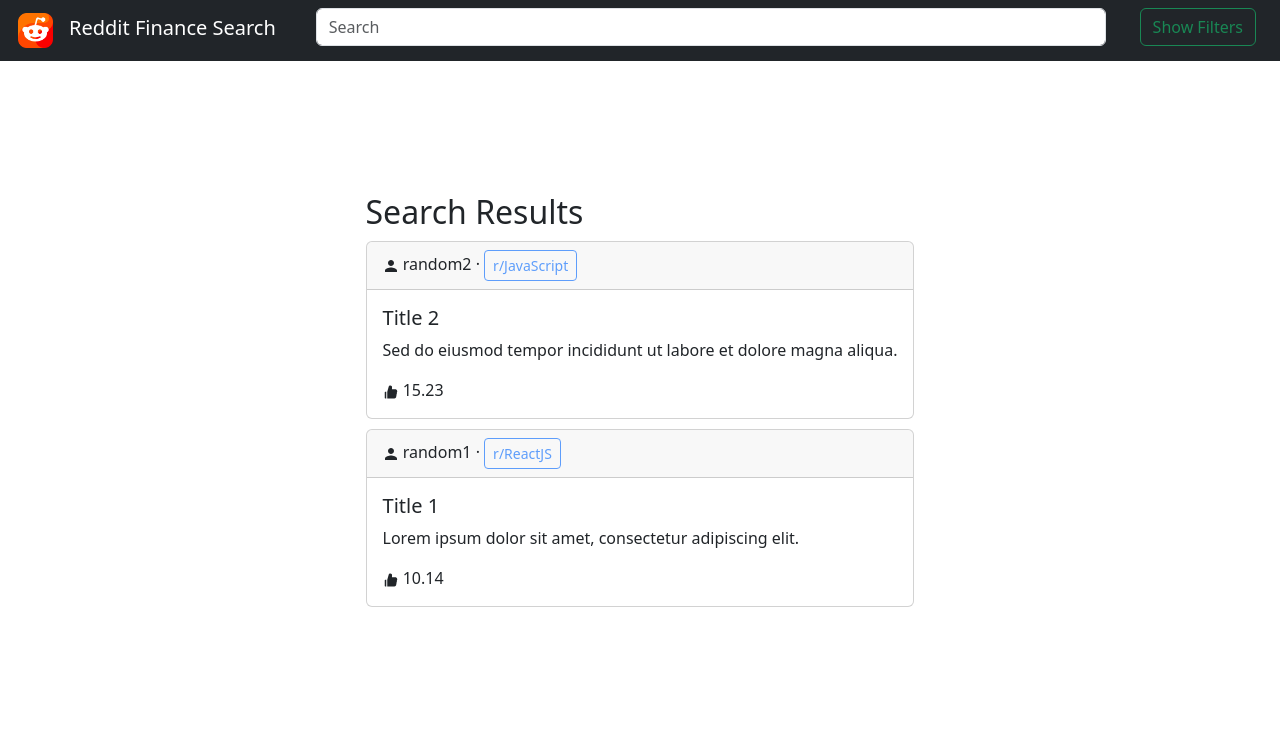
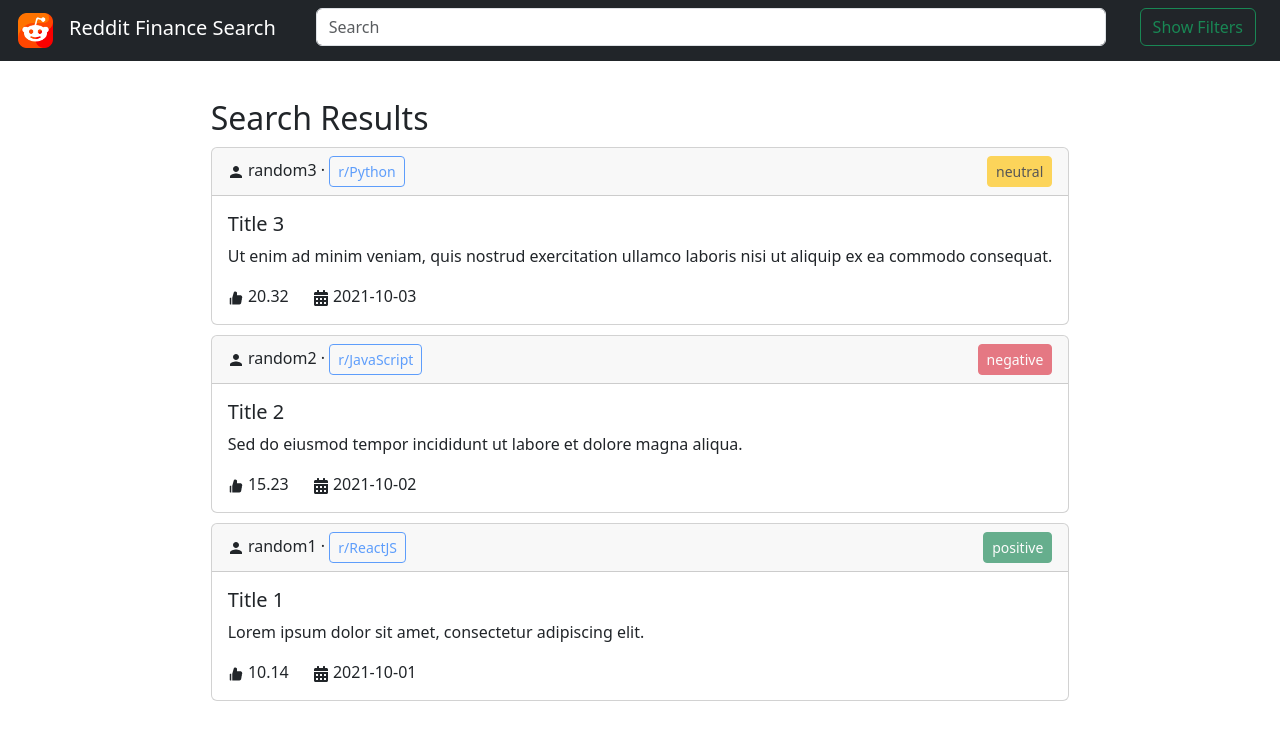
Before and after one commit to IngaleOmkar/Information-Retrieval, a React (Create React App) app in the folder ir-app/: page / in a window 1280 px wide. Shown: the top 740 px of the page. Built offline with nearby package versions, Linux system fonts and the light colour scheme.

Commit message:
UI v2 card correction

```diff
--- a/ir-app/src/components/Posts.js
+++ b/ir-app/src/components/Posts.js
@@ -1,6 +1,7 @@
 import Card from 'react-bootstrap/Card';
 import Button from 'react-bootstrap/esm/Button';
 import { AiFillLike } from "react-icons/ai";
+import { FaCalendarAlt } from "react-icons/fa";
 import { IoMdPerson } from "react-icons/io";
 import React from 'react';
 import { useState } from 'react';
@@ -30,31 +31,48 @@ const Posts = ({ documents }) => {
       );
     }
 
+    const getSentimentPill = (sentiment) => {
+      let variant = 'success';
+      if (sentiment === 'negative') {
+        variant = 'danger';
+      } else if (sentiment === 'neutral') {
+        variant = 'warning';
+      }
+      return (
+        <Button variant={variant} size="sm" disabled>{sentiment}</Button>
+      );
+    }
+
     return (
       <div>
         <div>
           <h2>Search Results</h2>
         </div>
 
-        {/* {sortedDocuments.map((document, index) => (
-          <div key={index} className="post">
-            <h3>{document.title}</h3>
-            <p>Subreddit: {document.subreddit}</p>
-            <p>Score: {document.score}</p>
-            <p>{document.body}</p>
-          </div>
-        ))} */}
-
         {sortedDocuments.map((document, index) => (
           <div key={index} className="post">
             <Card>
-              <Card.Header>
-                <IoMdPerson />  {document.id} · {getSubRedditPill("r/" + document.subreddit)}
+              <Card.Header className="d-flex justify-content-between align-items-center">
+                <div>
+                  <IoMdPerson />  {document.id} · {getSubRedditPill("r/" + document.subreddit)}
+                </div>
+                <div>
+                  {getSentimentPill(document.sentiment)}
+                </div>
               </Card.Header>
               <Card.Body>
                 <Card.Title>{document.title}</Card.Title>
                 <Card.Text>{document.body}</Card.Text>
-                <Card.Text> <AiFillLike /> {document.score} </Card.Text>
+                <Card.Text>
+                  <div className='row' style={{width: "100%"}}>
+                    <div className="col-auto">
+                      <AiFillLike /> {document.score}
+                    </div>
+                    <div className="col">
+                      <FaCalendarAlt /> {document.date}
+                    </div>
+                  </div>
+                </Card.Text>
               </Card.Body>
             </Card>
           </div>
--- a/ir-app/src/pages/HomePage.js
+++ b/ir-app/src/pages/HomePage.js
@@ -7,26 +7,11 @@ import { useState, useEffect } from "react";
 import "bootstrap/dist/css/bootstrap.min.css";
 
 import React from "react";
-import Container from 'react-bootstrap/Container';
 import Navbar from 'react-bootstrap/Navbar';
-import Form from 'react-bootstrap/Form';
-import Button from 'react-bootstrap/Button';
-import InputGroup from 'react-bootstrap/InputGroup';
-import Row from 'react-bootstrap/Row';
-import Col from 'react-bootstrap/Col';
 import axios from 'axios'
-import Switch from '@mui/material/Switch';
-import FormGroup from '@mui/material/FormGroup';
-import FormControlLabel from '@mui/material/FormControlLabel';
 import Dropdown from 'react-bootstrap/Dropdown';
 import DropdownButton from 'react-bootstrap/DropdownButton';
 import dayjs from 'dayjs';
-import Nav from 'react-bootstrap/Nav';
-import { DemoContainer, DemoItem } from '@mui/x-date-pickers/internals/demo';
-import { AdapterDayjs } from '@mui/x-date-pickers/AdapterDayjs';
-import { LocalizationProvider } from '@mui/x-date-pickers/LocalizationProvider';
-
-import { DateRangePicker } from '@mui/x-date-pickers-pro/DateRangePicker';
 import Posts from "../components/Posts";
 
 export default function HomePage() {
@@ -59,7 +44,8 @@ export default function HomePage() {
       body: 'Lorem ipsum dolor sit amet, consectetur adipiscing elit.',
       date: '2021-10-01',
       id: 'random1',
-      score: 10.14
+      score: 10.14,
+      sentiment: 'positive'
     },
     {
       title: 'Title 2',
@@ -67,9 +53,18 @@ export default function HomePage() {
       body: 'Sed do eiusmod tempor incididunt ut labore et dolore magna aliqua.',
       date: '2021-10-02',
       id: 'random2',
-      score: 15.23
+      score: 15.23,
+      sentiment: 'negative'
     },
-    // Add more documents as needed
+    {
+      title: 'Title 3',
+      subreddit: 'Python',
+      body: 'Ut enim ad minim veniam, quis nostrud exercitation ullamco laboris nisi ut aliquip ex ea commodo consequat.',
+      date: '2021-10-03',
+      id: 'random3',
+      score: 20.32,
+      sentiment: 'neutral'
+    }
   ];
 
   const handleSubmit = ( event ) => {
@@ -92,7 +87,7 @@ export default function HomePage() {
 
   const advancedSearchOptions = () => {
     return (
-      <div>
+      <div className="d-flex align-items-center">
         <DropdownButton
           id="time"
           variant="outline-light"
@@ -154,13 +149,13 @@ export default function HomePage() {
               </div>
             </div>
           </div>
-          <div>
+          <div >
             { showAdvanced ? advancedSearchOptions() : null }
           </div>
         </div>
       </Navbar>
 
-      <Posts documents={documents} />
+      <Posts documents={documents}/>
 
     </div>
   )
```
